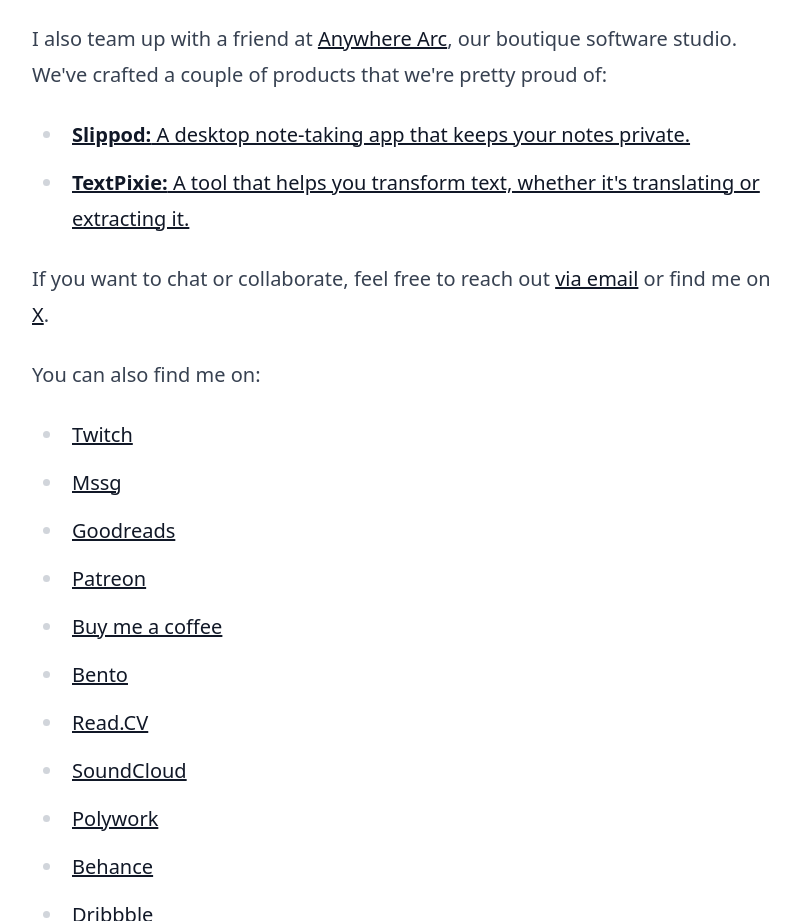
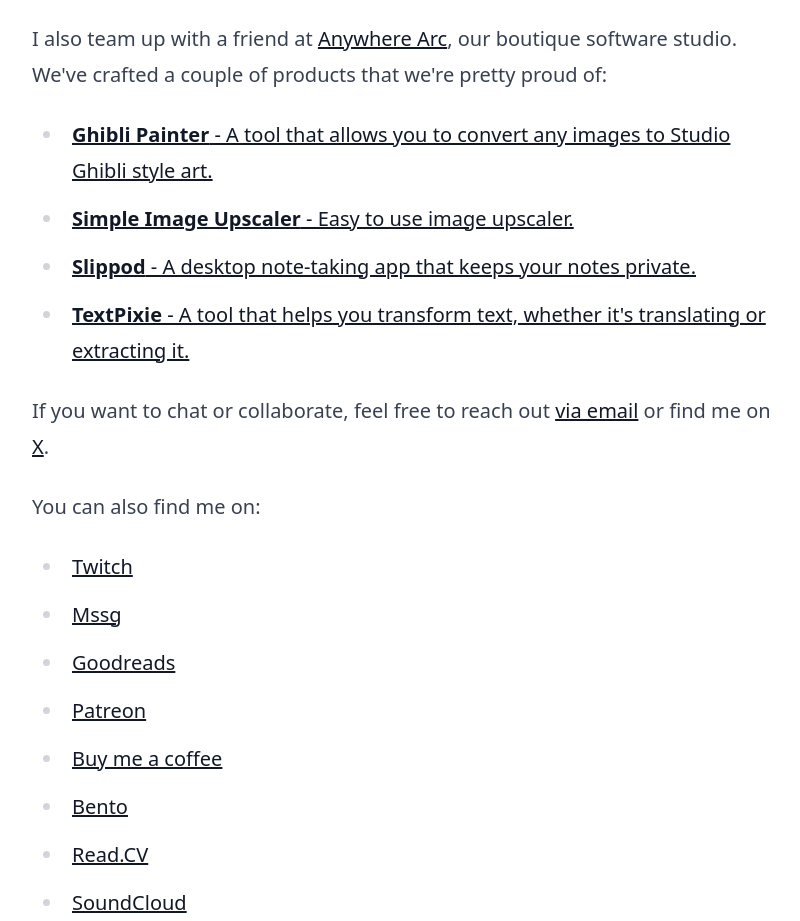
Before and after one commit to sergeylzc/sergeyli.com, a website: page index.html in a window 1280 px wide. Shown: the part 1281-2202 px from the top of the page, without its empty margins (224-1024 px from the left). Drawn offline with Linux system fonts and the light colour scheme.

Commit message:
add links to new products

```diff
--- a/index.html
+++ b/index.html
@@ -41,8 +41,10 @@
         <p>When I'm not deep into building or designing, I like to share my thoughts and ideas. You can catch some of my writing over at <a href="https://www.littletunnel.com/" target="_blank">LittleTunnel</a>.</p>
         <p>I also team up with a friend at <a href="https://anywherearc.com/" target="_blank">Anywhere Arc</a>, our boutique software studio. We've crafted a couple of products that we're pretty proud of:</p>
         <ul>
-            <li><a href="https://slippod.com/" target="_blank"><strong>Slippod:</strong> A desktop note-taking app that keeps your notes private.</a></li>
-            <li><a href="https://textpixie.com/" target="_blank"><strong>TextPixie:</strong> A tool that helps you transform text, whether it's translating or extracting it.</a></li>
+            <li><a href="https://ghiblipainter.com/" target="_blank"><strong>Ghibli Painter</strong> - A tool that allows you to convert any images to Studio Ghibli style art.</a></li>
+            <li><a href="https://simpleimageupscaler.com/" target="_blank"><strong>Simple Image Upscaler</strong> - Easy to use image upscaler.</a></li>
+            <li><a href="https://slippod.com/" target="_blank"><strong>Slippod</strong> - A desktop note-taking app that keeps your notes private.</a></li>
+            <li><a href="https://textpixie.com/" target="_blank"><strong>TextPixie</strong> - A tool that helps you transform text, whether it's translating or extracting it.</a></li>
         </ul>
         <p>If you want to chat or collaborate, feel free to reach out <a href="mailto:xiaoape@gmail.com">via email</a> or find me on <a href="https://twitter.com/sgeyzc" target="_blank" rel="noopener noreferrer">X</a>.</p>
         <p>You can also find me on:</p>
```
Also changed, not shown: 1 other file.
